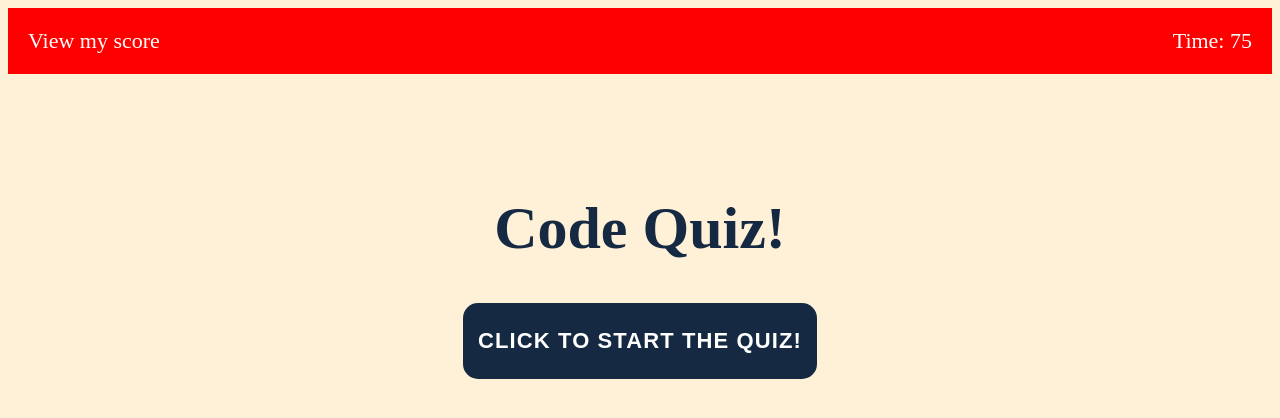
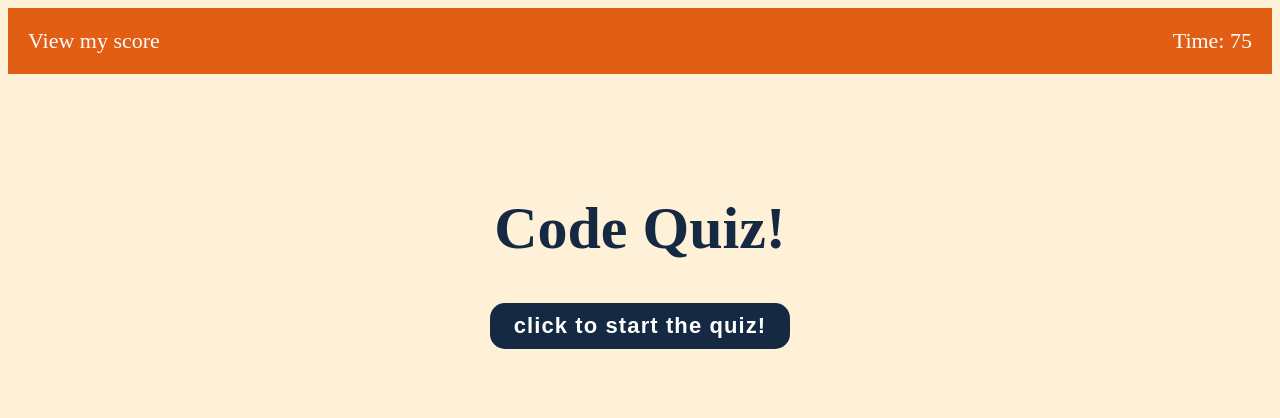
Before and after one commit to hkhalfan1979/code-quiz, a plain HTML site: page index.html in a window 1280 px wide. Drawn offline with Linux system fonts and the light colour scheme.

Commit message:
Update style.css

```diff
--- a/style.css
+++ b/style.css
@@ -40,12 +40,15 @@ body {
      font-size: 30px;
  }
       #quiz-area button {
-           margin: 0 5px;
+          display: block;
+          margin: 15px auto;
+          text-transform: initial;
+          padding: 10px;
       }
  #score-container {
       display: flex;
       padding: 20px;
-      background: red;
+      background: #e25e14;
       color: #ffffff;
       font-size: 22px;
 
```
